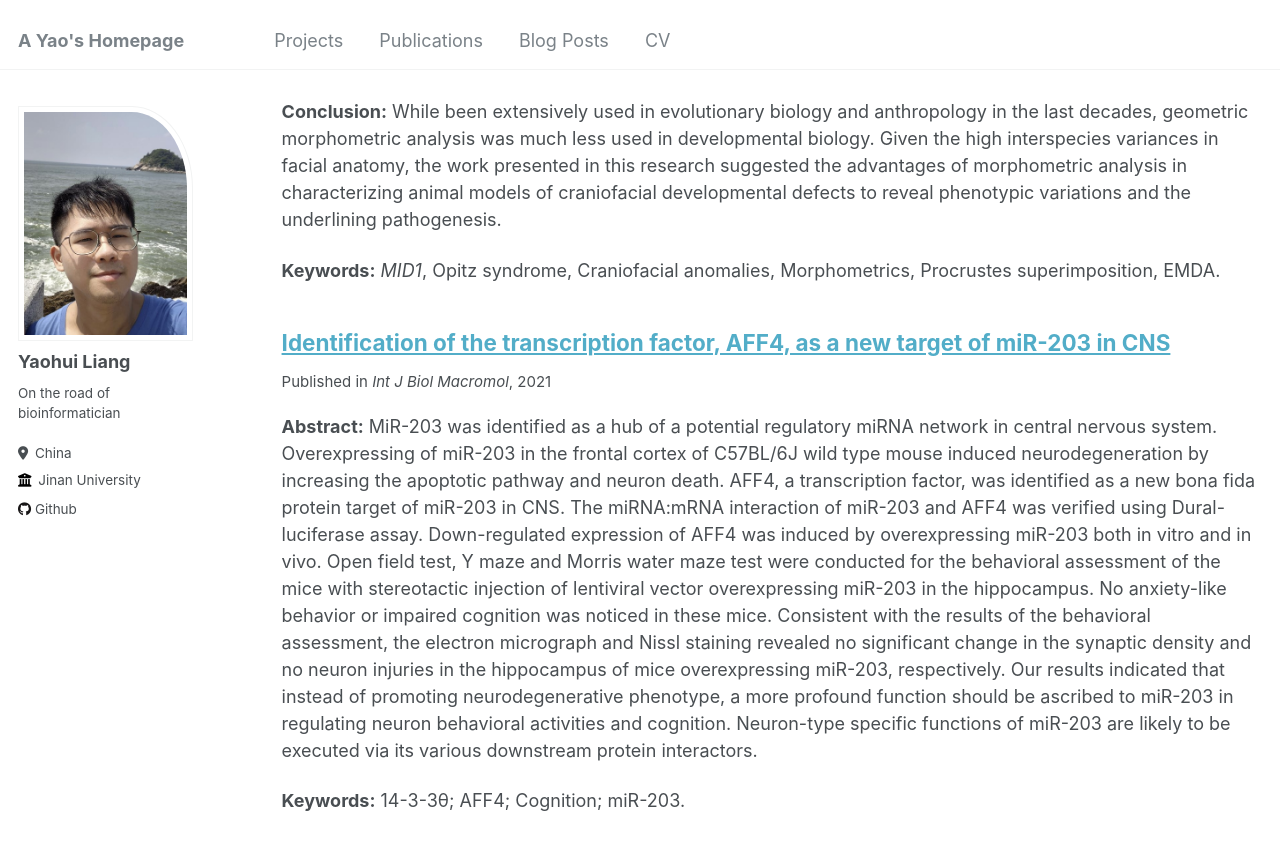
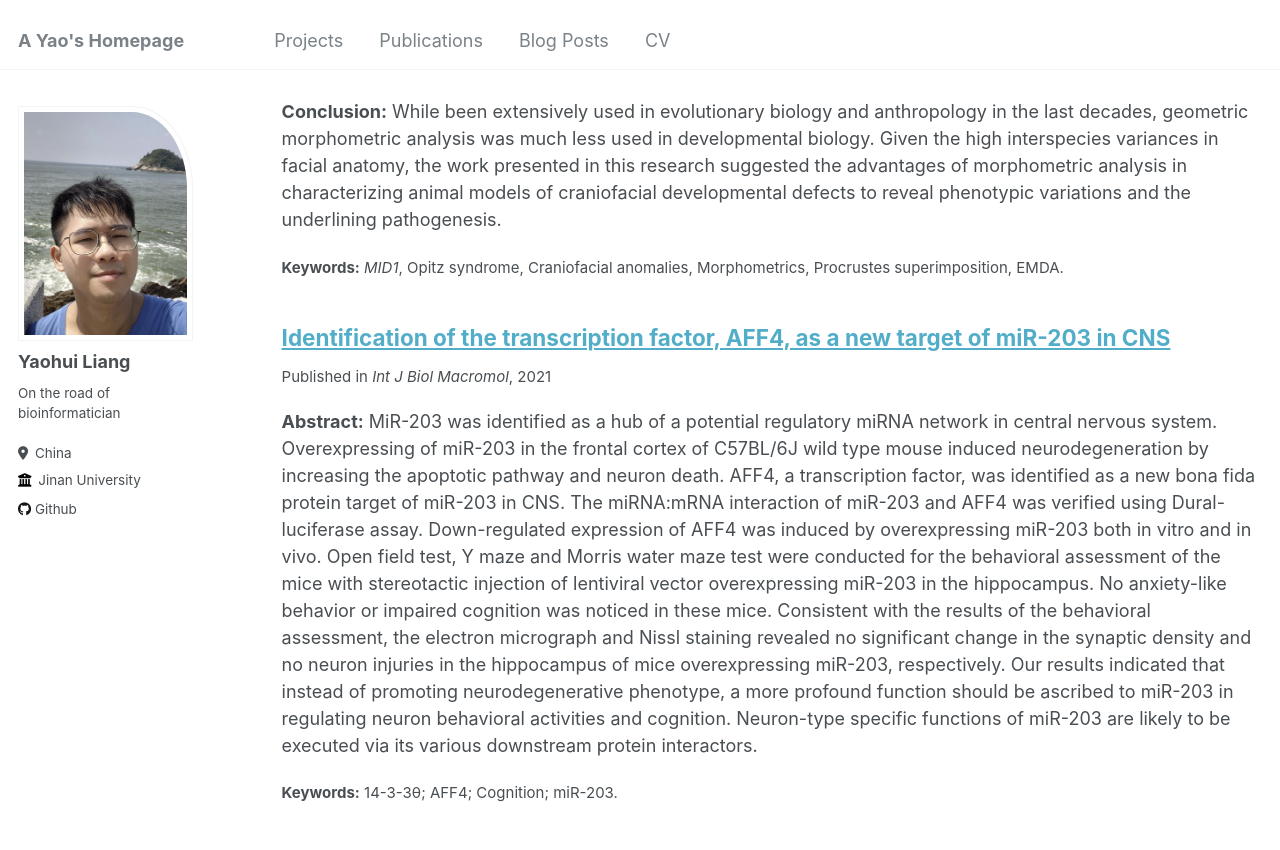
Before and after one commit to Stupid1Fish/Academic-Pages, a Jekyll site: the page built from _pages/publications.md, in a window 1280 px wide and 900 px high, scrolled down 489 px. Shown: the top 850 px of the window. Built offline with Jekyll 4.4.1, drawn with Linux system fonts in a browser that asks for light colours.

Commit message:
Update archive-single.html

```diff
--- a/_includes/archive-single.html
+++ b/_includes/archive-single.html
@@ -54,7 +54,7 @@
     {% endif %}
 
     {% if post.collection == 'publications' %}
-      <p><b>Keywords:</b> {{ post.keywords }}</p>
+      <p style="font-size: smaller"><b>Keywords:</b> {{ post.keywords }}</p>
     {% endif %}
   </article>
 </div>
```
